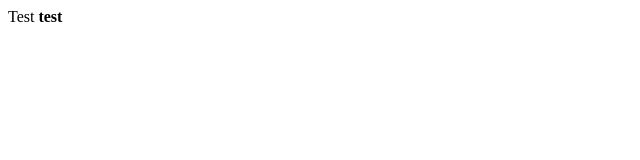
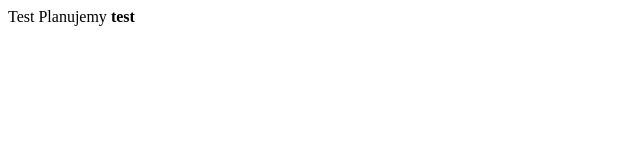
Before and after one commit to planujemy/planujemy.github.io, a plain HTML site: page index.html in a window 1280 px wide. Shown: the full height of the page, 0-640 px from the left. Drawn offline with Linux system fonts and the light colour scheme.

Commit message:
Update index.html

```diff
--- a/index.html
+++ b/index.html
@@ -1 +1 @@
-Test <b> test</b>
+Test Planujemy <b> test</b>
```
